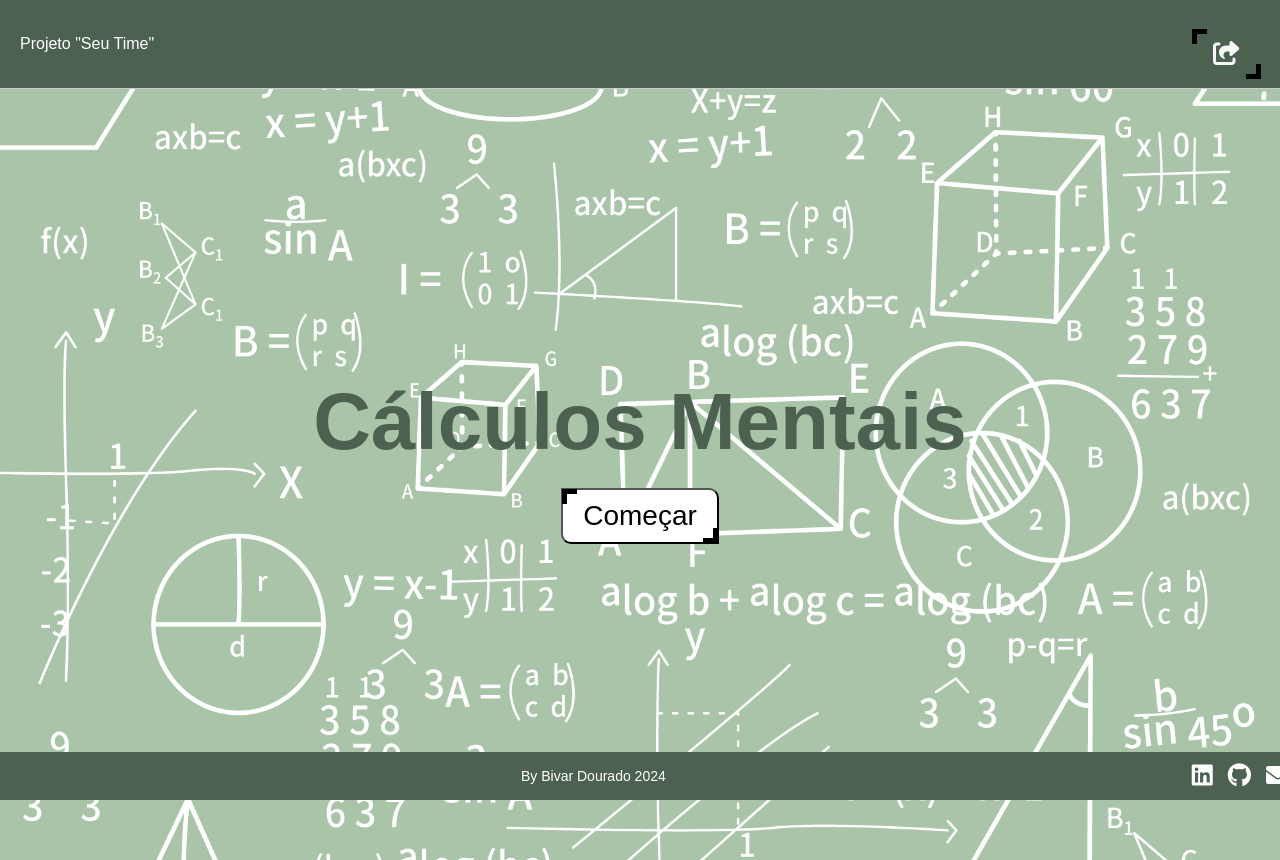
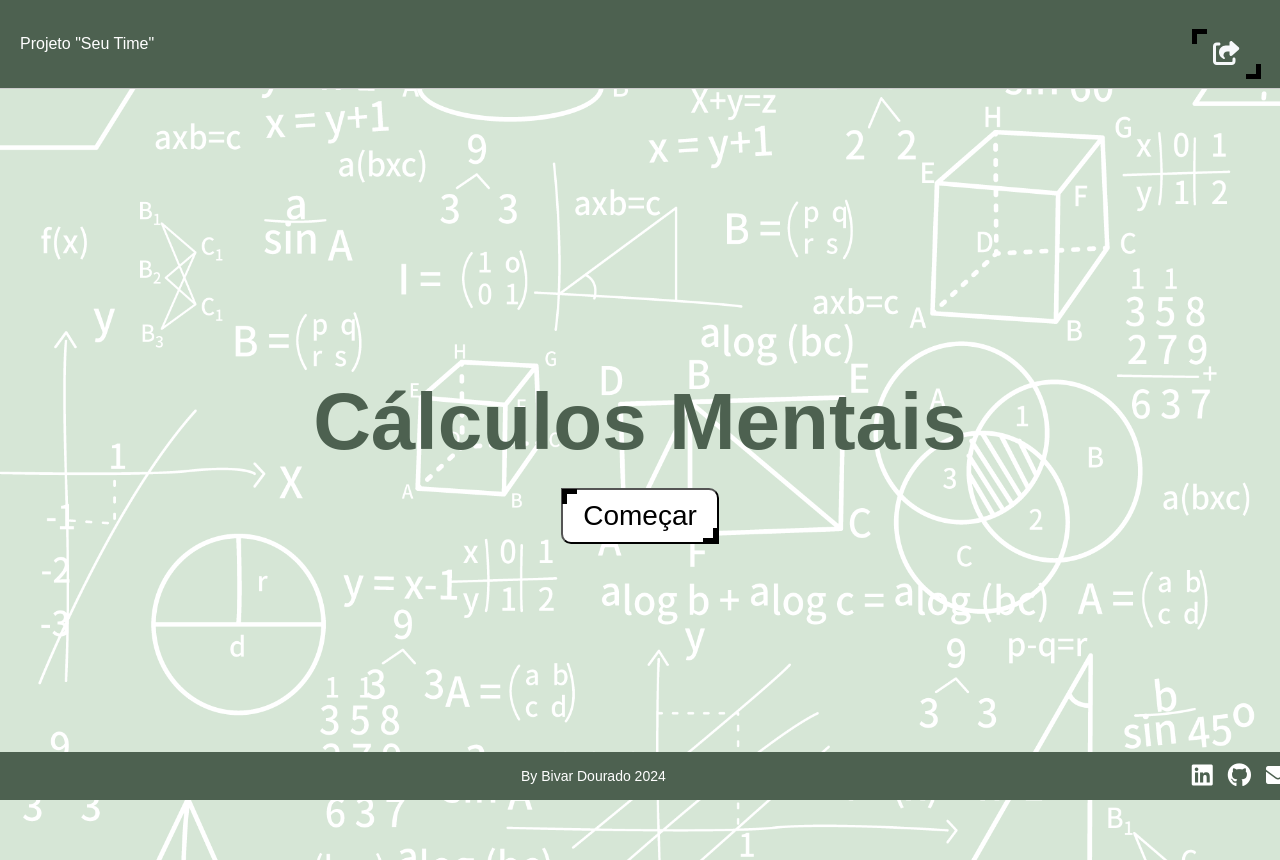
Before and after one commit to bivardourado/mentes, a React (Create React App) app: page / in a window 1280 px wide. Built offline with nearby package versions, Linux system fonts and the light colour scheme.

Commit message:
mudandando Background

```diff
--- a/src/styles.css
+++ b/src/styles.css
@@ -1,5 +1,5 @@
 body {
-    background-color: #a9c4a9;
+    background-color: #d6e6d6;
     background-image: url('./image/back.png');
     background-size: cover;
     background-position: center;
```
